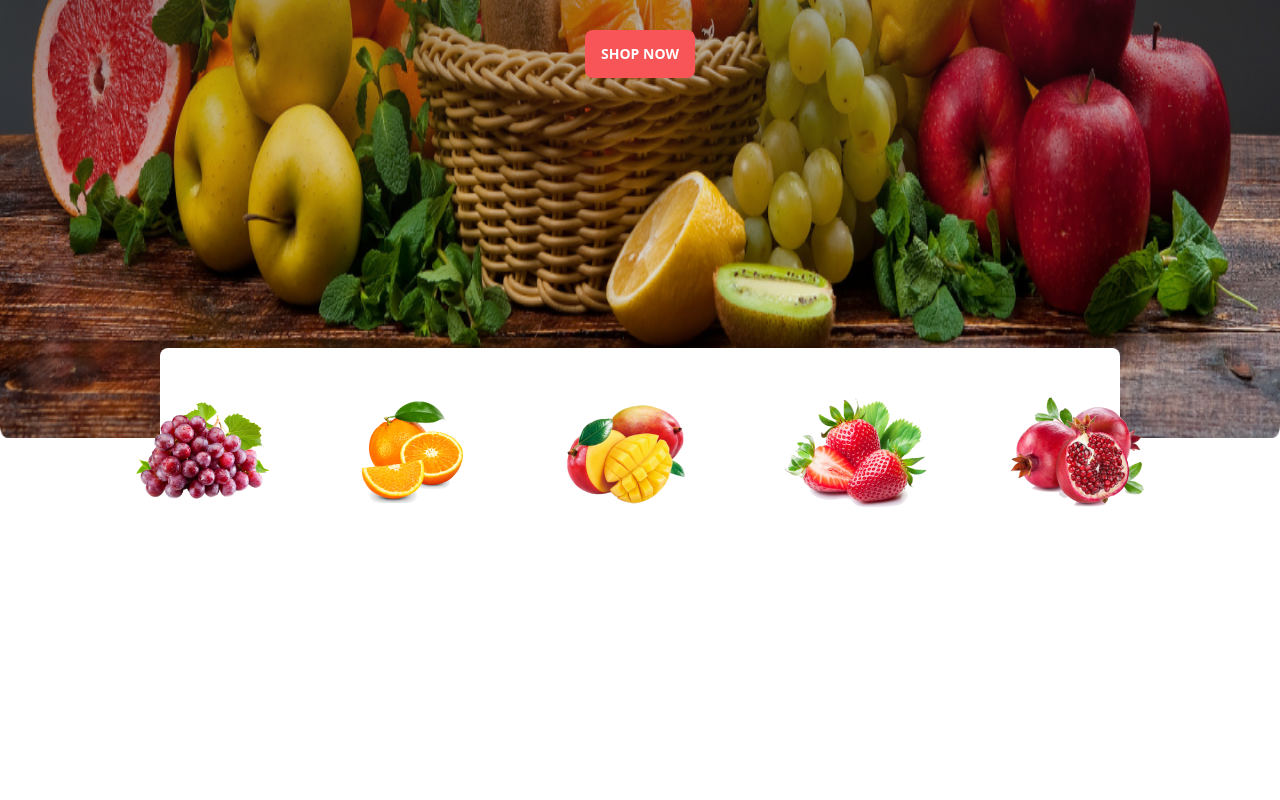
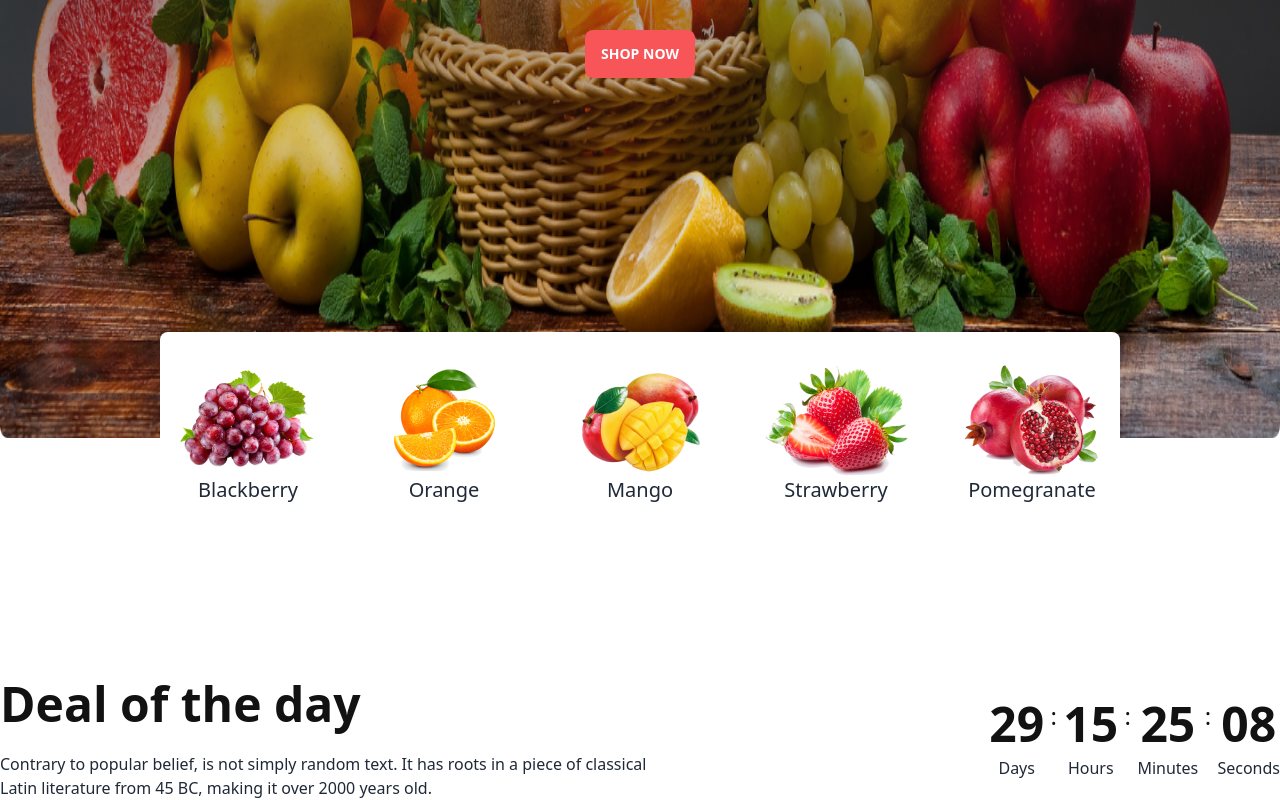
Before and after one commit to coder-binary1/fruit-brust-with-daisy-ui, a plain HTML site: page index.html in a window 1280 px wide. Shown: the part 702-1502 px from the top of the page. Before the commit the page ends 1258 px from the top, so only its background shows below. Drawn offline with nearby package versions, Linux system fonts and the light colour scheme; grey boxes are pictures that could not be loaded.

Commit message:
deal content added, banner extra section's item title added

```diff
--- a/index.html
+++ b/index.html
@@ -22,8 +22,9 @@
                 extend: {
                     colors: {
                         'color-primary': '#F85559',
-                        'gradient-start': '#121212',
-                        'gradient-end': '#12121200',
+                        'color-secondary': '#121212',
+                        'color-secondary-60': '##12121299',
+                        'color-secondary-00': '#12121200',
                     }
                 }
             }
@@ -110,12 +111,12 @@
         </nav>
 
         <!-- banner section -->
-        <div class="carousel w-full mt-6 md:mt-14 h-48 md:h-auto rounded-lg z-10">
+        <div class="carousel w-full mt-6 md:mt-14 h-48 md:h-auto rounded-lg">
             <!-- first slide -->
             <div id="slide1" class="carousel-item relative w-full">
                 <img src="images/banner1.png" class="w-full" />
                 <div
-                    class="absolute text-white text-center px-[70px] py-2 md:px-56 md:py-8 lg:px-[467px] lg:py-44  bg-gradient-to-b from-gradient-start to-gradient-end">
+                    class="absolute text-white text-center px-[70px] py-2 md:px-56 md:py-8 lg:px-[470px] lg:py-44  bg-gradient-to-b from-color-secondary to-color-secondary-00">
                     <h2 class=" text-2xl md:text-3xl lg:text-6xl font-extrabold mb-1 md:mb-6">
                         Exotic tastes at your
                         <br>
@@ -133,7 +134,7 @@
             <div id="slide2" class="carousel-item relative w-full">
                 <img src="images/banner2.png" class="w-full" />
                 <div
-                    class="absolute text-white text-center px-14 py-2 md:px-56 md:py-8 lg:px-[467px] lg:py-44  bg-gradient-to-b from-gradient-start to-gradient-end">
+                    class="absolute text-white text-center px-14 py-2 md:px-56 md:py-8 lg:px-[470px] lg:py-44  bg-gradient-to-b from-color-secondary to-color-secondary-00">
                     <h2 class=" text-2xl md:text-3xl lg:text-6xl font-extrabold mb-1 md:mb-6">
                         Exotic tastes at your
                         <br>
@@ -151,7 +152,7 @@
             <div id="slide3" class="carousel-item relative w-full">
                 <img src="images/banner3.png" class="w-full" />
                 <div
-                    class="absolute text-white text-center px-14 py-2 md:px-56 md:py-8 lg:px-[467px] lg:py-44  bg-gradient-to-b from-gradient-start to-gradient-end">
+                    class="absolute text-white text-center px-14 py-2 md:px-56 md:py-8 lg:px-[470px] lg:py-44  bg-gradient-to-b from-color-secondary to-color-secondary-00">
                     <h2 class=" text-2xl md:text-3xl lg:text-6xl font-extrabold mb-1 md:mb-6">
                         Exotic tastes at your
                         <br>
@@ -169,7 +170,7 @@
             <div id="slide4" class="carousel-item relative w-full">
                 <img src="images/banner4.png" class="w-full" />
                 <div
-                    class="absolute text-white text-center px-14 py-2 md:px-56 md:py-8 lg:px-[467px] lg:py-44  bg-gradient-to-b from-gradient-start to-gradient-end">
+                    class="absolute text-white text-center px-14 py-2 md:px-56 md:py-8 lg:px-[470px] lg:py-44  bg-gradient-to-b from-color-secondary to-color-secondary-00">
                     <h2 class=" text-2xl md:text-3xl lg:text-6xl font-extrabold mb-1 md:mb-6">
                         Exotic tastes at your
                         <br>
@@ -187,16 +188,85 @@
 
         <!-- banner extra section -->
         <div
-            class="flex gap-4 md:gap-12 lg:gap-20 justify-center bg-white w-full lg:w-3/4 py-1 md:py-6 lg:py-12 mx-auto rounded-lg lg:-mt-24 z-20 relative">
-            <img class="w-12 md:w-24 lg:w-auto" src="images/fruit1.png" alt="">
-            <img class="w-12 md:w-24 lg:w-auto" src="images/fruit2.png" alt="">
-            <img class="w-12 md:w-24 lg:w-auto" src="images/fruit3.png" alt="">
-            <img class="w-12 md:w-24 lg:w-auto" src="images/fruit4.png" alt="">
-            <img class="w-12 md:w-24 lg:w-auto" src="images/fruit5.png" alt="">
+            class="grid md:grid-cols-5 gap-5 items-end bg-white w-full lg:w-3/4 py-8 mx-auto rounded-lg lg:-mt-28 relative">
+            <div class="flex flex-col items-center">
+                <img class="w-12 md:w-24 lg:w-auto" src="images/fruit1.png" alt="">
+                <p class="
+                text-base md:text-xl font-medium">Blackberry</p>
+            </div>
+            <div class="flex flex-col items-center">
+                <img class="w-12 md:w-24 lg:w-auto" src="images/fruit2.png" alt="">
+                <p class="text-base md:text-xl font-medium">Orange</p>
+            </div>
+            <div class="flex flex-col items-center">
+                <img class="w-12 md:w-24 lg:w-auto" src="images/fruit3.png" alt="">
+                <p class="text-base md:text-xl font-medium">Mango</p>
+            </div>
+            <div class="flex flex-col items-center">
+                <img class="w-12 md:w-24 lg:w-auto" src="images/fruit4.png" alt="">
+                <p class="text-base md:text-xl font-medium">Strawberry</p>
+            </div>
+            <div class="flex flex-col items-center">
+                <img class="w-12 md:w-24 lg:w-auto" src="images/fruit5.png" alt="">
+                <p class="text-base md:text-xl font-medium">Pomegranate</p>
+            </div>
         </div>
 
     </header>
-    <main class="container mx-auto">
+    <main class="md:container md:mx-auto">
+
+        <!-- deal of the day -->
+        <section>
+            <!-- deal content -->
+            <div class="flex gap-5 justify-between flex-col md:flex-row items-center mt-4 md:mt-36">
+                <div class="text-center w-72 md:w-full md:text-left">
+                    <h3 class="text-color-secondary text-2xl md:text-5xl font-extrabold mb-6">Deal of the day</h3>
+                    <p class="text-color-secondary-60 text-sm md:text-base">Contrary to popular belief, is not simply
+                        random text. It
+                        has
+                        roots
+                        in a piece of
+                        classical <br> Latin
+                        literature from 45 BC, making it over 2000 years old.</p>
+                </div>
+                <div class="text-center flex justify-between w-2/3 lg:w-96">
+                    <!-- day -->
+                    <div>
+                        <h3 class="text-color-secondary text-3xl md:text-5xl font-extrabold mb-1 md:mb-2">29</h3>
+                        <p class="font-medium text-xs md:text-base">Days</p>
+                    </div>
+                    <div>
+                        <p class="text-color-secondary md:text-2xl">:</p>
+                    </div>
+                    <!-- hours-->
+                    <div>
+                        <h3 class="text-color-secondary text-3xl md:text-5xl font-extrabold mb-1 md:mb-2">15</h3>
+                        <p class="font-medium text-xs md:text-base">Hours</p>
+                    </div>
+                    <div>
+                        <p class="text-color-secondary md:text-2xl">:</p>
+                    </div>
+                    <!-- minutes -->
+                    <div>
+                        <h3 class="text-color-secondary text-3xl md:text-5xl font-extrabold mb-1 md:mb-2">25</h3>
+                        <p class="font-medium text-xs md:text-base">Minutes</p>
+                    </div>
+                    <div>
+                        <p class="text-color-secondary md:text-2xl">:</p>
+                    </div>
+                    <!-- seconds -->
+                    <div>
+                        <h3 class="text-color-secondary text-3xl md:text-5xl font-extrabold mb-1 md:mb-2">08</h3>
+                        <p class="font-medium text-xs md:text-base">Seconds</p>
+                    </div>
+                </div>
+            </div>
+
+            <!-- deal items -->
+            <div>
+
+            </div>
+        </section>
     </main>
     <footer class="">
 
```
